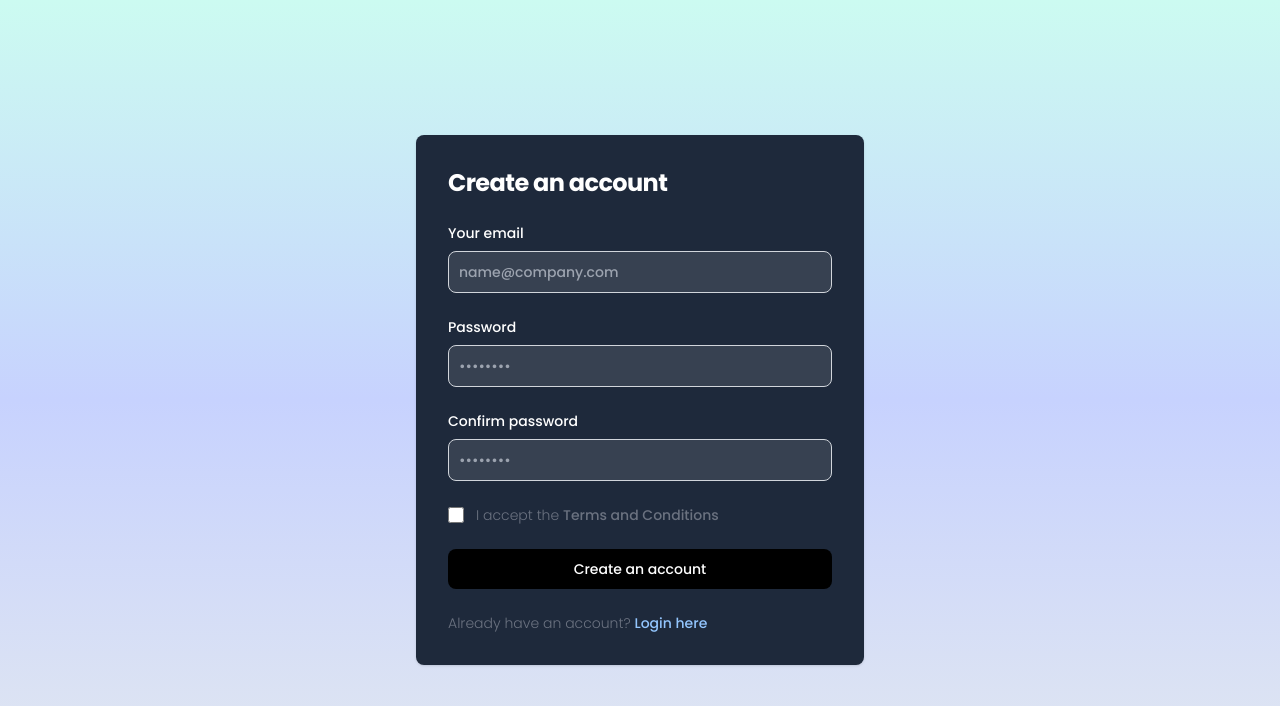
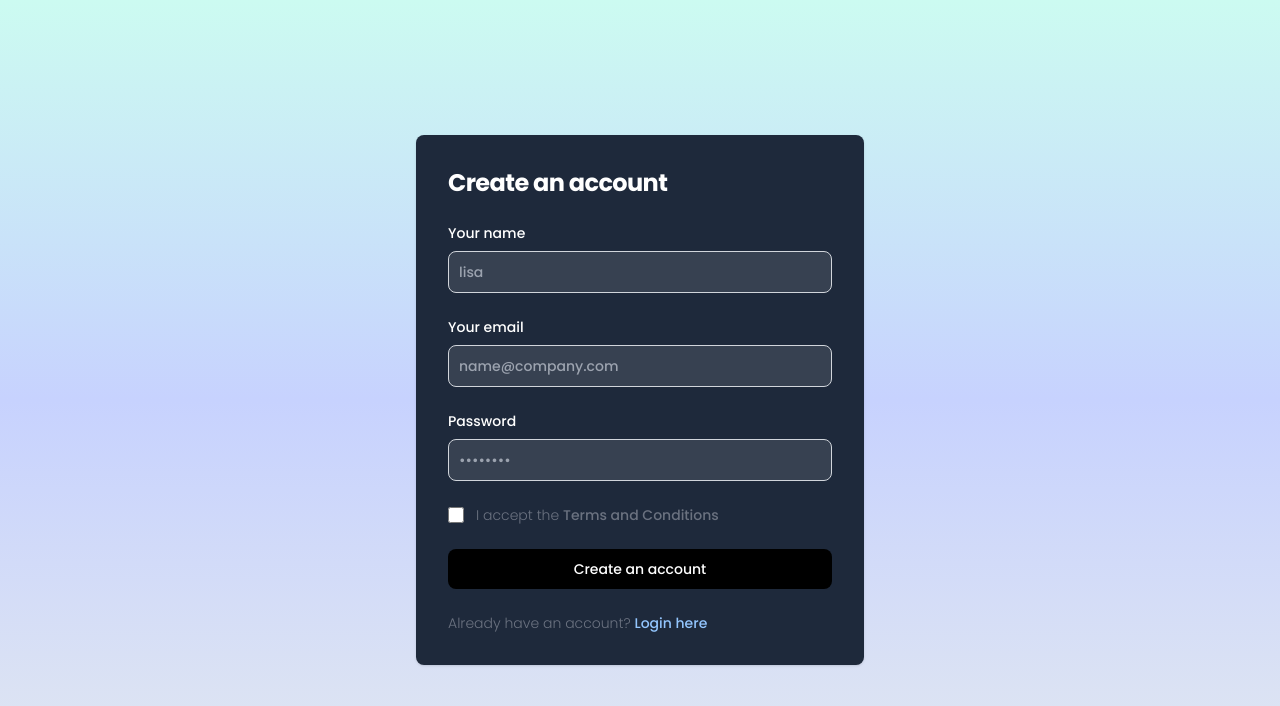
Before and after one commit to Harshninave04/Libry, a React (Vite) app in the folder Frontend/: page /signup in a window 1280 px wide. Shown: the top 706 px of the page. Built offline with nearby package versions, Linux system fonts and the light colour scheme; a web font is replaced by a local one.

Commit message:
Getting response in the form of alert after filling the credentials for signup

```diff
--- a/Frontend/src/components/Signup.jsx
+++ b/Frontend/src/components/Signup.jsx
@@ -1,5 +1,6 @@
 import { Link } from 'react-router-dom';
 import { useForm } from 'react-hook-form';
+import axios from 'axios';
 
 function Signup() {
   const {
@@ -7,7 +8,28 @@ function Signup() {
     handleSubmit,
     formState: { errors },
   } = useForm();
-  const onSubmit = (data) => console.log(data);
+
+  const onSubmit = async (data) => {
+    const userInfo = {
+      name: data.name,
+      email: data.email,
+      password: data.password,
+    };
+    await axios
+      .post('http://localhost:3009/user/signup', userInfo)
+      .then((res) => {
+        console.log(res.data);
+        if (res.data) {
+          alert('Signup successfull!');
+        }
+      })
+      .catch((err) => {
+        if (err.response) {
+          console.log(err.response.data.error);
+          alert('Error: ' + err.response.data.error);
+        }
+      });
+  };
   return (
     <>
       <div className="flex flex-col py-48 md:py-0 md:block">
@@ -22,6 +44,27 @@ function Signup() {
                   onSubmit={handleSubmit(onSubmit)}
                   className="space-y-4 md:space-y-6"
                   action="#">
+                  <div>
+                    <label
+                      htmlFor="name"
+                      className="block mb-2 text-sm font-medium text-white dark:text-white">
+                      Your name
+                    </label>
+                    <input
+                      type="name"
+                      name="name"
+                      id="name"
+                      className="bg-gray-700 border border-gray-300 text-white sm:text-sm rounded-lg focus:ring-primary-600 focus:border-primary-600 block w-full p-2.5 dark:bg-gray-700 dark:border-gray-600 dark:placeholder-gray-400 dark:text-white dark:focus:ring-blue-500 dark:focus:border-blue-500"
+                      placeholder="lisa"
+                      required=""
+                      {...register('name', { required: true })}
+                    />
+                    {errors.name && (
+                      <p className="text-red-500 text-xs italic mt-1 ml-2">
+                        This field is required
+                      </p>
+                    )}
+                  </div>
                   <div>
                     <label
                       htmlFor="email"
@@ -64,27 +107,7 @@ function Signup() {
                       </p>
                     )}
                   </div>
-                  <div>
-                    <label
-                      htmlFor="confirm-password"
-                      className="block mb-2 text-sm font-medium text-white dark:text-white">
-                      Confirm password
-                    </label>
-                    <input
-                      type="password"
-                      name="confirm-password"
-                      id="confirm-password"
-                      placeholder="••••••••"
-                      className="bg-gray-700 border border-gray-300 text-white sm:text-sm rounded-lg focus:ring-primary-600 focus:border-primary-600 block w-full p-2.5 dark:bg-gray-700 dark:border-gray-600 dark:placeholder-gray-400 dark:text-white dark:focus:ring-blue-500 dark:focus:border-blue-500"
-                      required=""
-                      {...register('confirmPassword', { required: true })}
-                    />
-                    {errors.confirmPassword && (
-                      <p className="text-red-500 text-xs italic  mt-1 ml-2">
-                        This field is required
-                      </p>
-                    )}
-                  </div>
+
                   <div className="flex items-start">
                     <div className="flex items-center h-5">
                       <input
```
